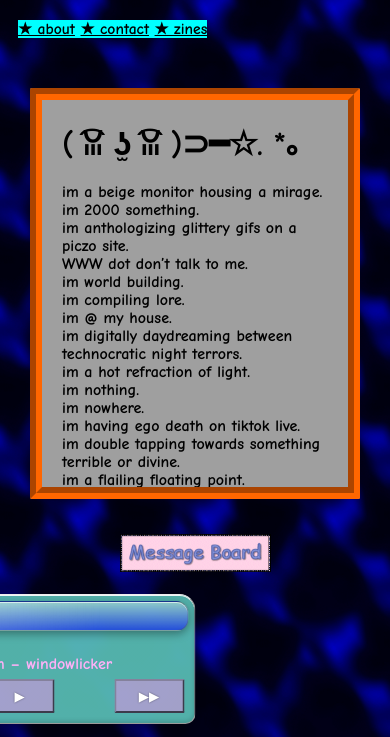
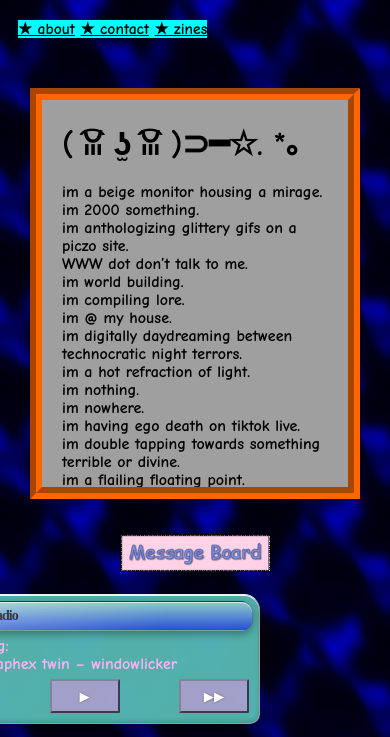
Before and after one commit to nicedamage/nicedamage.world, a website with bundled scripts: page index.html in a window 390 px wide. Shown: the part 112-849 px from the top of the page. Built offline with nearby package versions, Linux system fonts and the light colour scheme; no server answers; files whose address does not match are found by name.

Commit message:
music player mobile

```diff
--- a/styles.css
+++ b/styles.css
@@ -960,15 +960,12 @@ nav ul {
 #music-player {
   position: fixed;
   width: 90vw;
-  left: 8px !important;
-  right: 8px !important;
   bottom: 8px;
   top: auto;
   justify-self: center;
   max-width: none;
   border-radius: 16px 16px 10px 10px;
-  left: 50%;
-  transform: translateX(-50%);
+
 
 }
 
```
